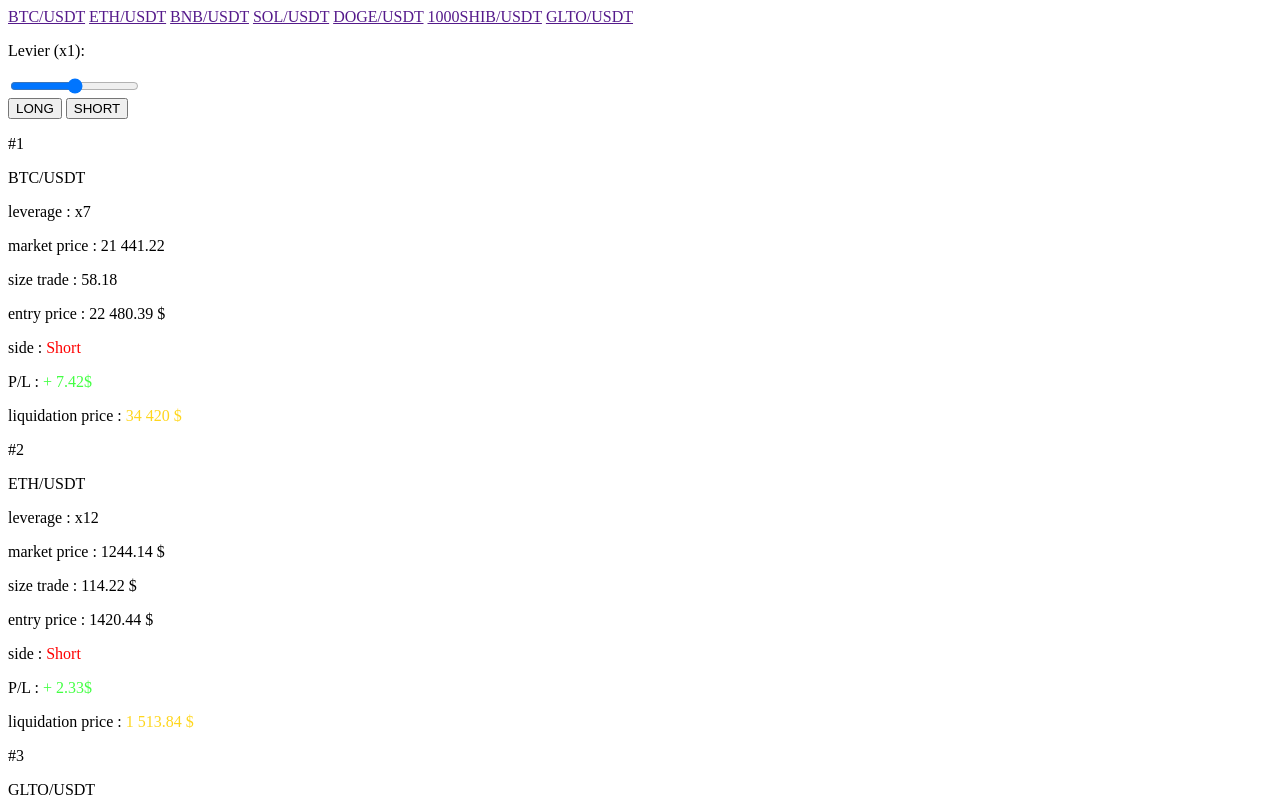
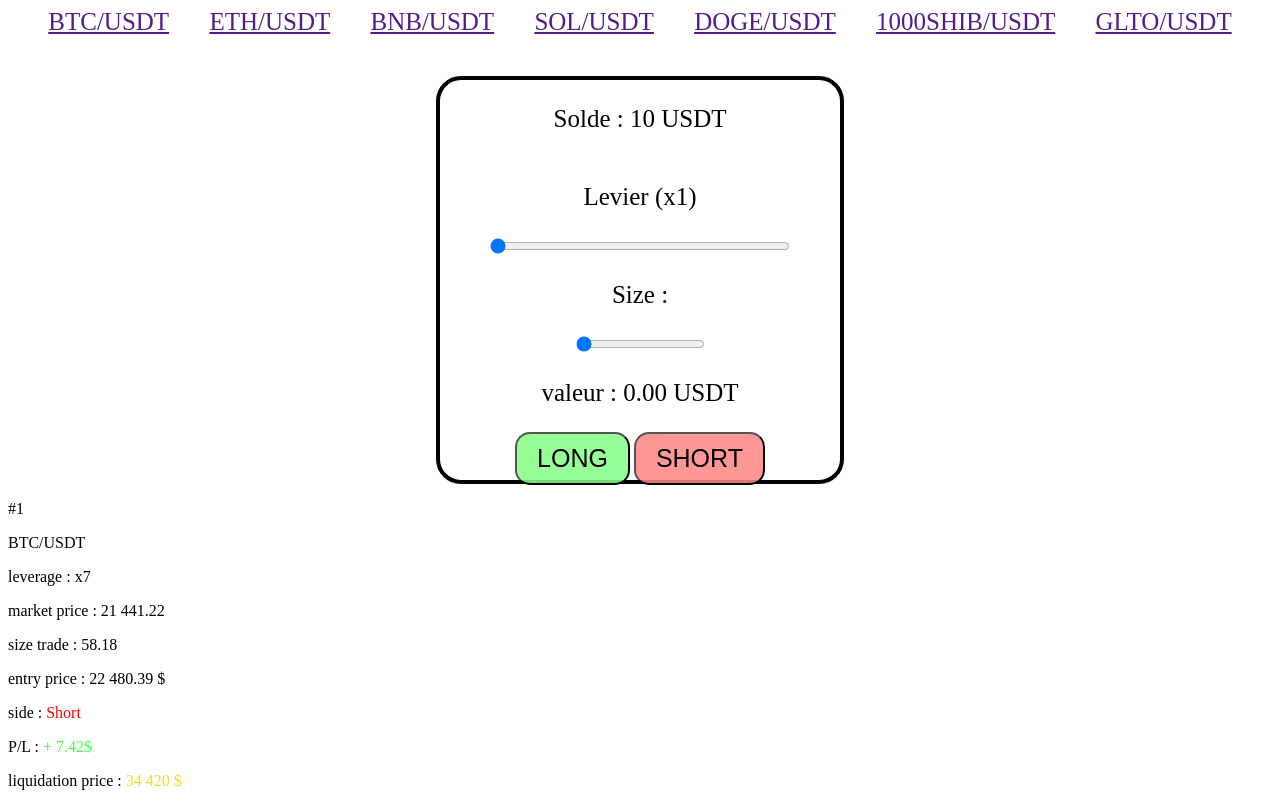
Before and after one commit to Nono-Le-Robot/PMU-tournois, a plain HTML site: page front/dashboard.html in a window 1280 px wide. Shown: the top 802 px of the page. Drawn offline with Linux system fonts and the light colour scheme.

Commit message:
leverage et size value

```diff
--- a/front/css/style.css
+++ b/front/css/style.css
@@ -7,3 +7,42 @@
 #send_btn{
     margin-top: 40px;
 }
+#info_coin{
+    display: flex;
+    align-items: center;
+    justify-content: space-evenly;
+    font-size: 25px;
+}
+#user_trading_interface{
+    display: flex;
+    flex-direction: column;
+    align-items: center;
+    justify-content: space-evenly;
+    height: 400px;
+    border: 4px solid black;
+    border-radius: 25px;
+    width: 400px;
+    margin-left: auto;
+    margin-right: auto;
+    margin-top: 40px;
+}
+#long_btn{
+    background-color: rgba(136, 255, 136, 0.866);
+    border-radius: 15px;
+    font-size: 25px;
+    padding: 10px 20px;
+}
+
+#short_btn{
+    background-color: rgba(255, 136, 136, 0.866);
+    border-radius: 15px;
+    font-size: 25px;
+    padding: 10px 20px;
+}
+#leverage{
+    width: 300px;
+
+}
+.upchar{
+    font-size: 25px;
+}
--- a/front/dashboard.html
+++ b/front/dashboard.html
@@ -19,12 +19,17 @@
             <a href="">GLTO/USDT</a>
         </div>
         <div id="user_trading_interface">
-            <p>Levier (x1):</p>
-            <input type="range" name="levier" id="leverage">
-            <div id="div_btn">
-                <input id="long_btn" type="button" value="LONG">
-                <input id="short_btn" type="button" value="SHORT">
-            </div>
+            <p class="upchar" id="solde_value"></p>
+            <p class="upchar" id="leverage_value">Levier (x1)</p>
+            <input step="1" type="range" name="levier" id="leverage" min="1" max="125" value="1">
+            <p class="upchar">Size :</p>
+            <input step="1" type="range" name="size" id="size" min="0" max="100" value="0">
+        <p class="upchar" id="size_value">valeur : 0.00 USDT</p>
+        <div id="div_btn">
+            <input id="long_btn" type="button" value="LONG">
+            <input id="short_btn" type="button" value="SHORT">
+        </div>
+        <br><br>
         </div>
 
         <div id="open_trade">
@@ -63,4 +68,6 @@
             </div>
         </div>
     </section>
+    <script src="./js/dashboard.js"></script>
+    </body>
 </html>
--- /dev/null
+++ b/front/js/dashboard.js
@@ -0,0 +1,26 @@
+let solde = 10
+solde_value.innerHTML = `Solde : ${solde} USDT`
+
+
+
+var rangeValueLeverage = function(){
+  let size_calc = (solde * leverage.value) * size.value / 100
+  var newValue = leverage.value;
+  size_value.innerHTML = newValue;
+  leverage_value.innerHTML = `Levier (x${leverage.value})`
+  size_value.innerHTML = `valeur : ${size_calc}`
+  console.log(leverage.value);
+}
+leverage.addEventListener("input", rangeValueLeverage);
+
+
+
+var rangeValueSize = function(){
+    let size_calc = (solde * leverage.value) * size.value / 100
+    var newValue = size.value;
+    size_value.innerHTML = newValue;
+    solde_value.innerHTML = `Solde : ${solde} USDT`
+    size_value.innerHTML = `valeur : ${size_calc}`
+    console.log(size.value);
+}
+size.addEventListener("input", rangeValueSize);
```
